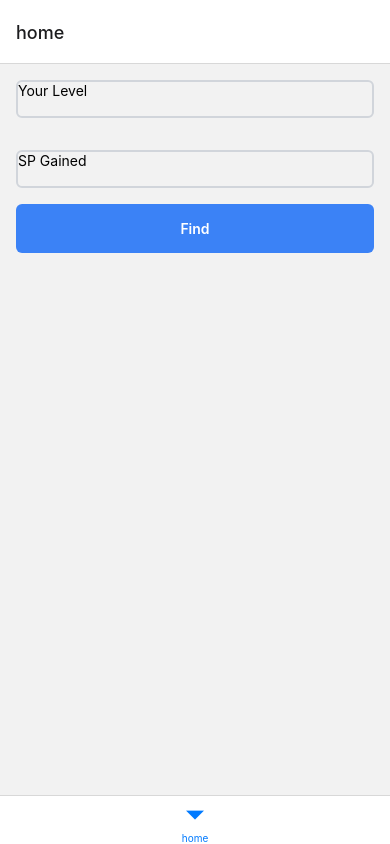
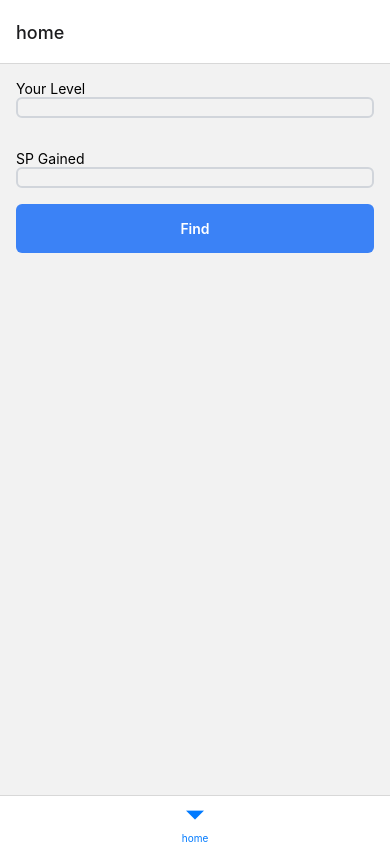
Before and after one commit to AlvinSetyaPranata/ToramCalculator, a React Native app: screen /home in a window 390 px wide. Built offline with nearby package versions, Linux system fonts and the light colour scheme.

Commit message:
created handler for hanling onPressed and created calculator for calculating stat point depending on given level

```diff
--- a/src/components/Atoms/InputControlled.tsx
+++ b/src/components/Atoms/InputControlled.tsx
@@ -17,16 +17,11 @@ import { forwardRef, useState } from "react";
 
 
 export default function InputControlled(props: InputPropsType): JSX.Element {
-    const [value, setValue] = useState<string>("")
-
-    const onChangeHandler = (newValue: string) => {
-        setValue(newValue)
-        props.onChangeValue!(newValue)
-    }
 
     return (
         <View>
-            <TextInput value={value} onChangeText={onChangeHandler} keyboardType={props.type} editable={!props.readonly} />
+            <StyledComponent className="rounded-md border-2 border-gray-300" value={props.value} onChangeText={props.setter} keyboardType={props.type} editable={!props.readonly} component={TextInput} />
+            {/* <TextInput value={value} onChangeText={onChangeHandler} keyboardType={props.type} editable={!props.readonly} /> */}
         </View>
     )
 }
--- a/src/components/Molecules/InputField.tsx
+++ b/src/components/Molecules/InputField.tsx
@@ -5,7 +5,7 @@ import { PropsWithChildren } from "react"
 
 
 export default function InputField(props: PropsWithChildren<InputFieldPropsType>) {
-    const className = `w-full rounded-md border-2 border-gray-300 ${props.className}`
+    const className = `w-full border-gray-30 my-4`
 
     return (
         <StyledComponent className={className} component={View}>
--- a/src/screens/Home.tsx
+++ b/src/screens/Home.tsx
@@ -3,10 +3,37 @@ import { Alert, View } from "react-native";
 import { SafeAreaView } from "react-native-safe-area-context";
 import { InputControlled, Button } from "../components/Atoms";
 import InputField from "../components/Molecules/InputField";
+import { useState } from "react";
+
 
 export default function Home() {
-    const onChange = (newValue: string) => {
-        Alert.alert("Information", newValue)
+    const [value, setValue] = useState<string>("")
+
+    const CAP_LEVEL = 270
+
+
+    const calculate = (level: number): number => {
+        // find level that can be devide by 5 because it's 2 * level + 5
+        if (level % 5 == 0) {
+            level = 2 * level + 5
+        } else {
+            level *= 2
+        }
+
+        return level
+    }
+
+
+    const onPressedHandler = () => {
+        const current_level = parseInt(value)
+
+        if (current_level > CAP_LEVEL) {
+            Alert.alert("Error", "Level tidak boleh lebih dari 270")
+        } else if (current_level < 0) {
+            Alert.alert("Error", `Level mulai dari 1 mas ^-^ bukan ${current_level}`)
+        }
+
+        setValue(calculate(current_level).toString())
     }
 
 
@@ -14,12 +41,13 @@ export default function Home() {
         <SafeAreaView>
             <StyledComponent className="px-4 box-border h-full border-none justify-center" component={View}>
                 <InputField className="my-4" label="Your Level">
-                    <InputControlled type="numeric" onChangeValue={onChange}/>
+                    <InputControlled type="numeric" setter={setValue}/>
                 </InputField>
+
                 <InputField className="my-4" label="SP Gained">
-                    <InputControlled readonly={true} />
+                    <InputControlled value={value} readonly={true} />
                 </InputField>
-                <Button text="Find" />
+                <Button onClick={onPressedHandler} text="Find" />
             </StyledComponent>
         </SafeAreaView>
     )
--- a/src/types/components/Atoms/InputControlled.d.ts
+++ b/src/types/components/Atoms/InputControlled.d.ts
@@ -4,5 +4,8 @@ export default interface InputPropsType {
     defaultValue? : string,
     readonly?: boolean,
     type?: KeyboardTypeOptions,
-    onChangeValue?: (newValue: any) => void
+    setter?: React.Dispatch<React.SetStateAction<string>>,
+    value?: string,
+    onChangeHandler?: () => void
+
 }
--- a/src/types/components/Molecules/InputField.d.ts
+++ b/src/types/components/Molecules/InputField.d.ts
@@ -1,6 +1,5 @@
 import { PropsWithChildren } from "react";
 import { View } from "react-native";
-Ref
 
 
 export default interface InputFieldPropsType {
```
Also changed, not shown: 1 other file (tests, documents, lock files or other folders).
